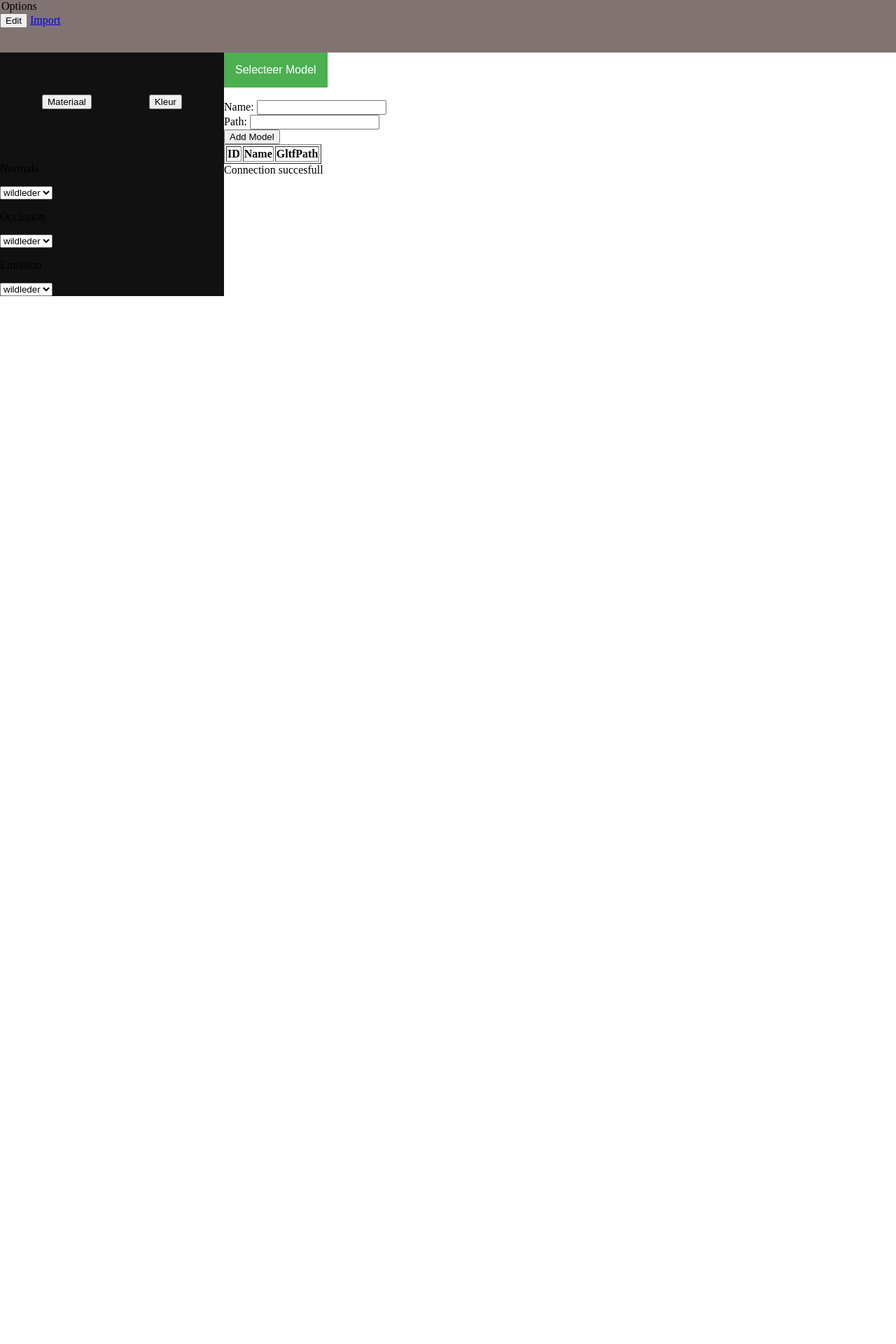
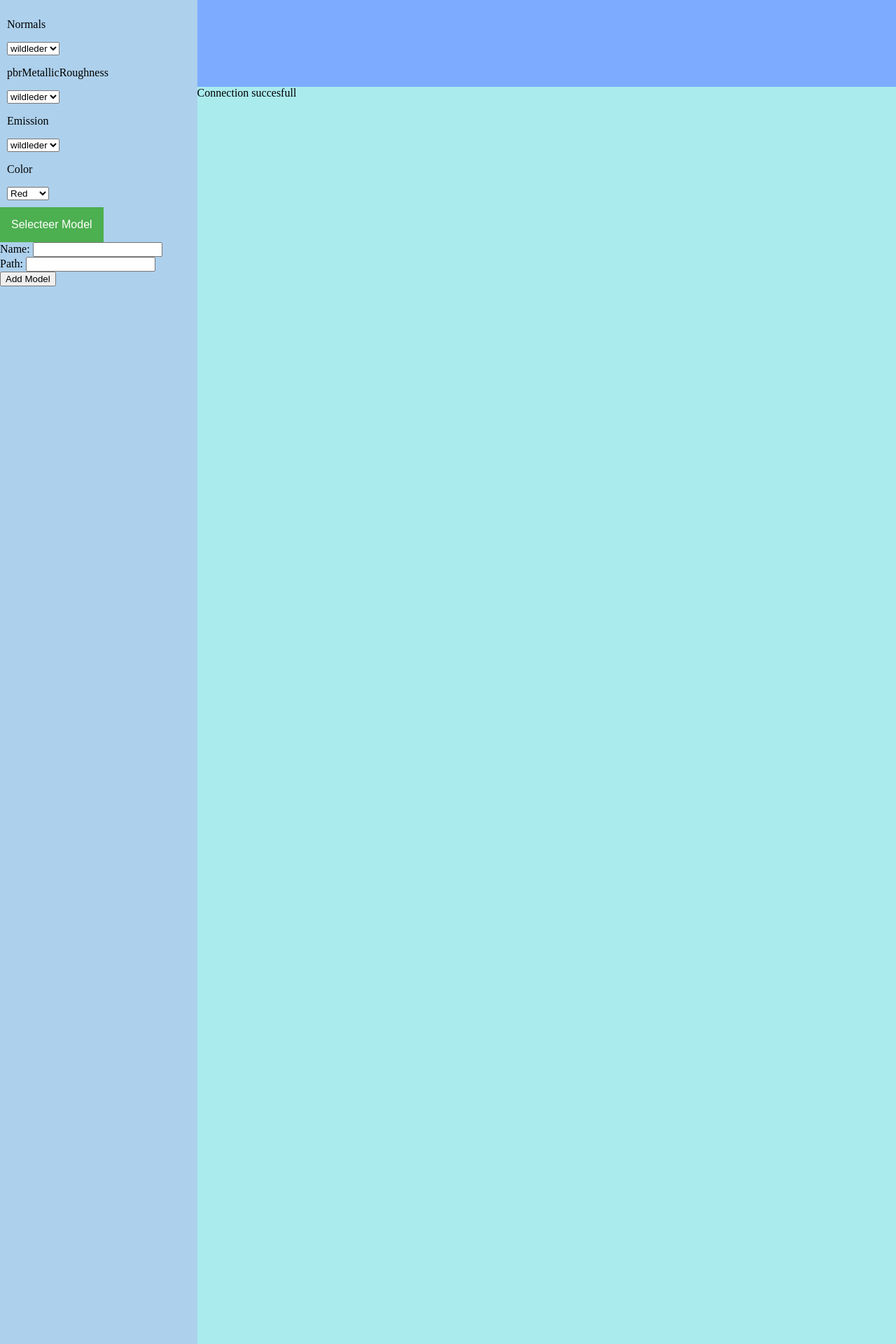
Before and after one commit to PiranhaPig/examenSit, a PHP site: page / in a window 1280 px wide. Shown: the top 1920 px of the page at 70% size. Before the commit the page ends 423 px from the top, so only its background shows below. Run offline with PHP 8.4, Linux system fonts and the light colour scheme; data that the repository does not hold is empty; some libraries are stand-ins or nearby versions.

Commit message:
comments commit

```diff
--- a/Database.php
+++ b/Database.php
@@ -10,6 +10,7 @@ class Database
 
 
     function __construct()
+    //deze functie zorgt voor de conectie tussen de database en de code
     {
         $this->con = new PDO('mysql:host=' . DB_HOST . ';dbname=' . DB_NAME . ';charset=utf8', DB_USER, DB_PASS);
         if ($this->con) {
@@ -20,6 +21,7 @@ class Database
     }
 
     function Create($Name, $GltfPath)
+    //deze functie zorgt voor ervoor dat je iets in de tabel 3dModels kan toevoegen en maakt gebruik van een insert statement
     {
         $sql = "INSERT INTO 3dModels (Name, GltfPath) VALUES (:Name, :GltfPath)";
         $stmt = $this->con->prepare($sql);
@@ -33,31 +35,14 @@ class Database
     }
 
     function GetModels()
+    //deze functie zorgt ervoor dat je dingen uit de tabel 3dModels kan lezen met een select functie
     {
         $sql = "SELECT * FROM 3dModels";
         $stmt = $this->con->query($sql);
-        return $stmt->fetchAll(PDO::FETCH_ASSOC);
+        while($row = $stmt->fetch(PDO::FETCH_ASSOC))
+        {
+            echo $row["name"];
+        }
     }
-    function GetTextures()
-    {
-        $sql = "SELECT * FROM Textures";
-        $stmt = $this->con->query($sql);
-        return $stmt->fetchAll(PDO::FETCH_ASSOC);
-    }
-
 }
-
-
-
-
-
-
-
-
-
-
-
-
-
-
 ?>
--- a/Styles.css
+++ b/Styles.css
@@ -4,14 +4,28 @@
 
     body {
         margin: 0;
-        }
+        background-color: rgb(170, 235, 238);
+    }
 
     .buttonColour{
         float: right;
-        }
+
+    }
+
+    .contentBox{
+        float: right;
+        height: 300px;
+        width: 300px;
+    }
+
+    .contentBoxContent{
+        padding: 60px;
+        overflow-x: auto;
+    }
 
     .controls{
-        margin: auto;
+        padding-top: 100px;
+        padding: 10px;
     }
 
     .dropbtn {
@@ -24,8 +38,7 @@
     }
 
     .dropdown {
-        position: relative;
-        display: inline-block;
+        padding: 16;
     }
 
     .dropdown-content {
@@ -52,6 +65,18 @@
         float: inline-start;
     }
 
+    .logoBlock{
+        background-color: #2196F3;
+        float: top;
+        width: 22%;
+        height: 3000px;
+    }
+
+    .logoBlockContent{
+        padding: 60px;
+        overflow-x: auto;
+    }
+
     .Material{
         background-color: rgba(255, 255, 255, 0.8);
         border: 3px solid rgba(0, 0, 0, 0.8);
@@ -69,11 +94,11 @@
     }
 
     .menuBar{
-        height: 75px;
-        width: 100%;
+        height: 124px;
+        width: 78%;
         float: top;
-        z-index: 2;
-        background-color: #827373;
+        float: right;
+        background-color: #7dabff;
     }
 
     .menuButton{
@@ -83,9 +108,9 @@
 
 
     model-viewer{
-        height: 550PX;
-        width: 60%;
-        margin-left: 510px;
+        height: 300px;
+        width: 300px;
+        float: center;
     }
 
     .ParametersButtons{
@@ -93,16 +118,15 @@
     }
 
     .sideBar{
-        height: 100%;
-        width: 25%;
+        height: 3000px;
+        width: 22%;
         float: left;
-        background-color: #111;
+
+        background-color: #add0ec;
 
     }
 
     .sideBarContent{
         padding: 60px;
-        height: 100%;
-        width: 100%;
         overflow-x: auto;
     }
--- a/index.php
+++ b/index.php
@@ -2,52 +2,39 @@
 <html lang="en">
     <head>
         <meta charset="UTF-8">
-        <meta http-equiv="X-UA-Compatible" content="IE=edge">
         <meta name="viewport" content="width=device-width, initial-scale=1.0">
-
+        <title>model viewer test</title>
+        <script type="module" src="https://ajax.googleapis.com/ajax/libs/model-viewer/3.4.0/model-viewer.min.js"></script>
         <link rel="stylesheet" href="Styles.css">
-        <title>ahahah</title>
-
-        <script type="module" src="https://ajax.googleapis.com/ajax/libs/model-viewer/3.4.0/model-viewer.min.js"></script>
-
     </head>
     <body>
         <div class="menuBar">
-            <option class=".menuButton" id="">Options</option>
-            <button class=".menuButton" id="">Edit</button>
-            <a class=".menuButton" href="./ImportNew.php">Import</a>
+
         </div>
-
         <div class="sideBar">
-            <div class="sideBarContent">
-                <div class="">
-                </div>
-                <div class="ParametersButtons">
-                    <button class="buttonColour" id="">Kleur</button>
-                    <button class="buttonMaterial" id="">Materiaal</button>
-                </div>
-            </div>
-
-            <div class="controls" id ="material-controls">
+            <!-- de controls zorgen ervoor dat je kleuren en textures kunt aanpassen -->
+            <div class="controls" id ="Texture-controls">
                 <p>Normals</p>
                 <select id="normals">
                     <option value="models/wildleder-NORM.jpg">wildleder</option>
                 </select>
-                <div>
-                    <p>Occlusion</p>
-                    <select id="occlusion">
+                <p>pbrMetallicRoughness</p>
+                <select id="pbrMetallicRoughness">
                     <option value="models/wildleder-bUMB.jpg">wildleder</option>
                 </select>
-                </div>
-                <div>
                 <p>Emission</p>
                 <select id="emission">
                     <option value="models/wildleder-SW.jpg">wildleder</option>
                 </select>
-                </div>
-            </div>
+                <P>Color</P>
+                <select id="Color">
+                    <option value="#ff0000">Red</option>
+                    <option value="#00ff00">Green</option>
+                    <option value="#0000ff">Blue</option>
+                </select>
             </div>
 
+            <!-- deze dropdown zorgt ervoor dat je verschillende modellen kunt uitkiezen -->
             <div class="dropdown">
             <button onclick="toggleDropdown()" class="dropbtn">Selecteer Model</button>
             <div id="myDropdown" class="dropdown-content">
@@ -57,12 +44,7 @@
             </div>
             </div>
 
-        <div class="modelFrame">
-            <model-viewer id="Models" src="models/laars.gltf" ar ar-modes="webxr" shadow-intensity="0" camera-controls touch-action="pan-y" disable-tap disable-pan>
-
-            </model-viewer>
-        </div>
-
+            <!-- met deze knop kun je dingen aan het tabel 3dModels toevoegen -->
             <form method="POST" action="index.php">
                 <label for="name">Name:</label>
                 <input type="text" id="Name" name="Name" required><br>
@@ -70,33 +52,25 @@
                 <input type="GltfPath" id="GltfPath" name="GltfPath" required><br>
                 <button type="submit">Add Model</button>
             </form>
+        </div>
+            <div class="modelFrame">
+            <!-- dit zorgt ervoor dat het model kan worden ingeladen in de webbrouser -->
+            <model-viewer id="Models" src="models/laars.gltf" ar ar-modes="webxr" shadow-intensity="0" camera-controls touch-action="pan-y" disable-tap disable-pan></model-viewer>
+        </div>
 
-<table border="1">
-    <thead>
-    <tr>
-        <th>ID</th>
-        <th>Name</th>
-        <th>GltfPath</th>
-    </tr>
-    </thead>
-    <tbody>
-    <?php foreach ($models as $model): ?>
-        <tr>
-            <td><?php echo htmlspecialchars($model['Id']); ?></td>
-            <td><?php echo htmlspecialchars($model['Name']); ?></td>
-            <td><?php echo htmlspecialchars($model['GltfPath']); ?></td>
-        </tr>
-    <?php endforeach; ?>
-    </tbody>
-</table>
+
+
+
+
+
+
     </body>
 </html>
 
 
 
-
-
 <script type="module">
+            //deze functie zorgt voor het aanpassen en toepassen van kleuren en textures
             const modelViewer = document.querySelector("model-viewer#Models");
 
             modelViewer.addEventListener("load", () => {
@@ -107,18 +81,19 @@
                     const material = modelViewer.materialFromPoint(event.clientX, event.clientY);
 
                     appliedTextures.normals = await modelViewer.createTexture(document.querySelector("#normals").value);
-
-        appliedTextures.occlusion = await modelViewer.createTexture(document.querySelector("#occlusion").value);
-
+                    appliedTextures.pbrMetallicRoughness = await modelViewer.createTexture(document.querySelector("#pbrMetallicRoughness").value);
                     appliedTextures.emission = await modelViewer.createTexture(document.querySelector("#emission").value);
 
+                    const colorString = await document.querySelector('#Color').value;
+
                     if (material != null) {
-
                         if (appliedTextures.normals) material.normalTexture.setTexture(appliedTextures.normals);
 
-        if (appliedTextures.occlusion) material.occlusionTexture.setTexture(appliedTextures.occlusion);
+                        if (appliedTextures.pbrMetallicRoughness) material.pbrMetallicRoughness.metallicRoughnessTexture.setTexture(appliedTextures.pbrMetallicRoughness);
 
                         if (appliedTextures.emission) material.emissiveTexture.setTexture(appliedTextures.emission);
+
+                        if (colorString) material.pbrMetallicRoughness.setBaseColorFactor(colorString);;
                     }
                 };
 
@@ -152,9 +127,12 @@
             }
         </script>
 
+
+
 <?php
 require_once "Database.php";
 
+//deze code zorgt ervoor dat je op een specifieke plek in een tabel iets kan toevoegen met een POST method
 $database = new Database();
 
 if($_SERVER["REQUEST_METHOD"] == "POST") {
@@ -163,6 +141,4 @@ if($_SERVER["REQUEST_METHOD"] == "POST") {
     $result = $database->Create($Name, $GltfPath);
     echo $result;
 }
-
-$models = $database->GetModels();
 ?>
```
Also changed, not shown: main.js (added). Lines whose indentation alone changed are shown as unchanged.
